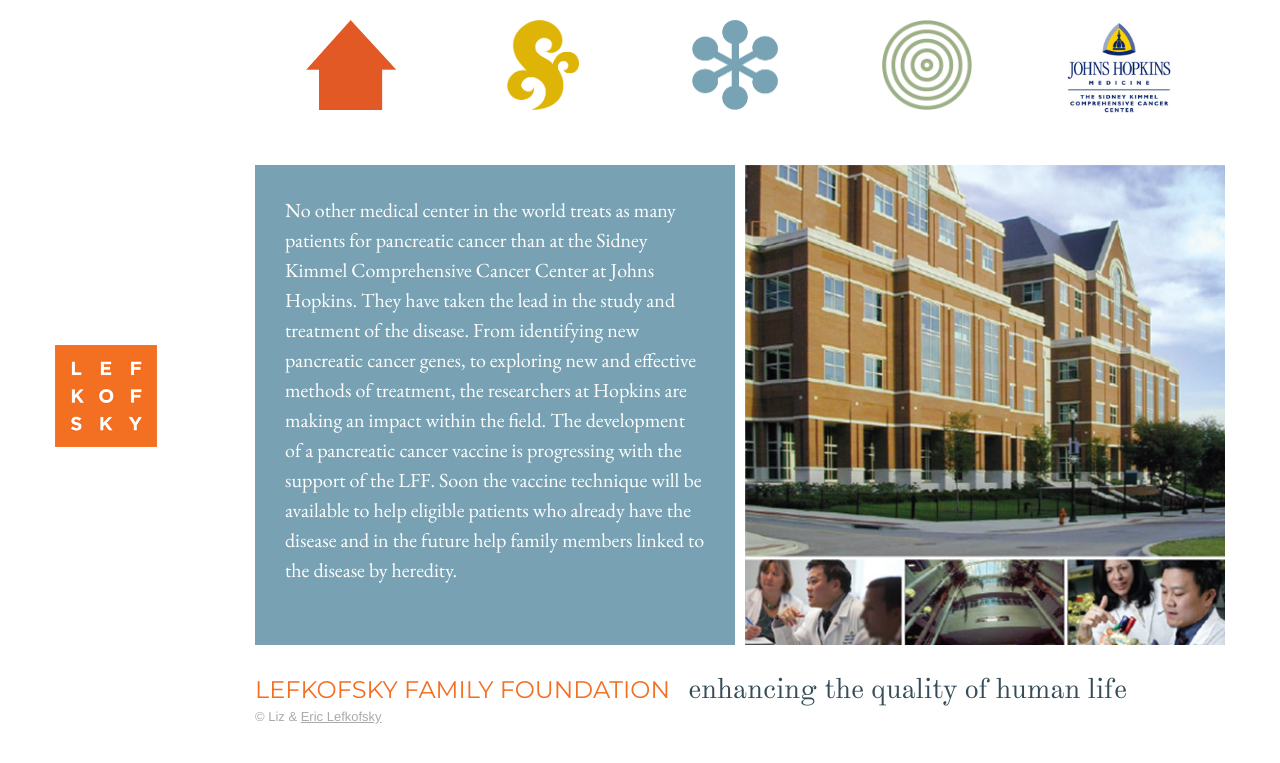
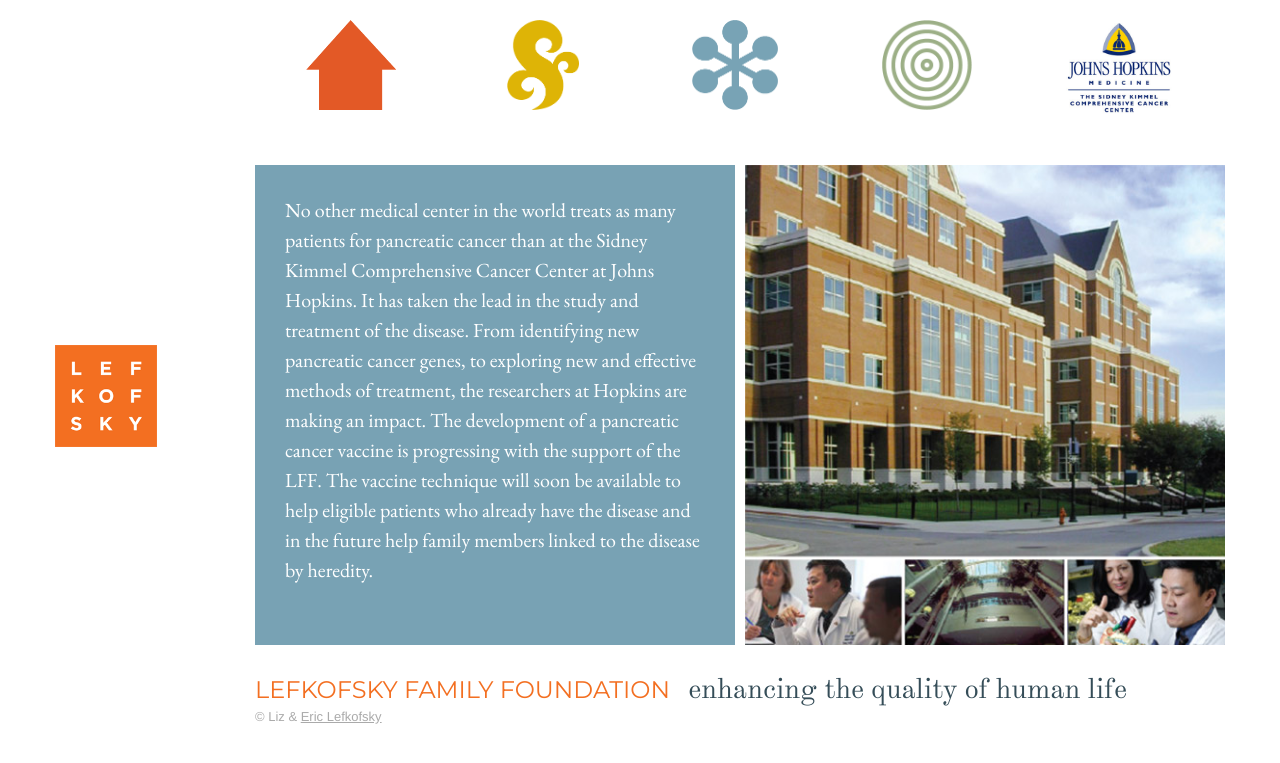
Before and after one commit to arjunvenkat/lefkofsky-jekyll, a Jekyll site: the page built from medical/johns-hopkins/index.html, in a window 1280 px wide. Shown: the top 763 px of the page. Built offline with Jekyll 4.4.1, drawn with Linux system fonts in a browser that asks for light colours; some web fonts are replaced.

Commit message:
updates johns hopkins copy

```diff
--- a/medical/johns-hopkins/index.html
+++ b/medical/johns-hopkins/index.html
@@ -6,7 +6,7 @@
 link: "http://www.hopkinsmedicine.org/"
 thumb: "/img/medical/thumbs/johns-hopkins.jpg"
 image: "/img/medical/johns-hopkins.jpg"
-desc: "No other medical center in the world treats as many patients for pancreatic cancer than at the Sidney Kimmel Comprehensive Cancer Center at Johns Hopkins. They have taken the lead in the study and treatment of the disease. From identifying new pancreatic cancer genes, to exploring new and effective methods of treatment, the researchers at Hopkins are making an impact within the field. The development of a pancreatic cancer vaccine is progressing with the support of the LFF. Soon the vaccine technique will be available to help eligible patients who already have the disease and in the future help family members linked to the disease by heredity."
+desc: "No other medical center in the world treats as many patients for pancreatic cancer than at the Sidney Kimmel Comprehensive Cancer Center at Johns Hopkins. It has taken the lead in the study and treatment of the disease. From identifying new pancreatic cancer genes, to exploring new and effective methods of treatment, the researchers at Hopkins are making an impact. The development of a pancreatic cancer vaccine is progressing with the support of the LFF. The vaccine technique will soon be available to help eligible patients who already have the disease and in the future help family members linked to the disease by heredity."
 ---
 
 <div id="overlay" class="clearfix show update">
```
